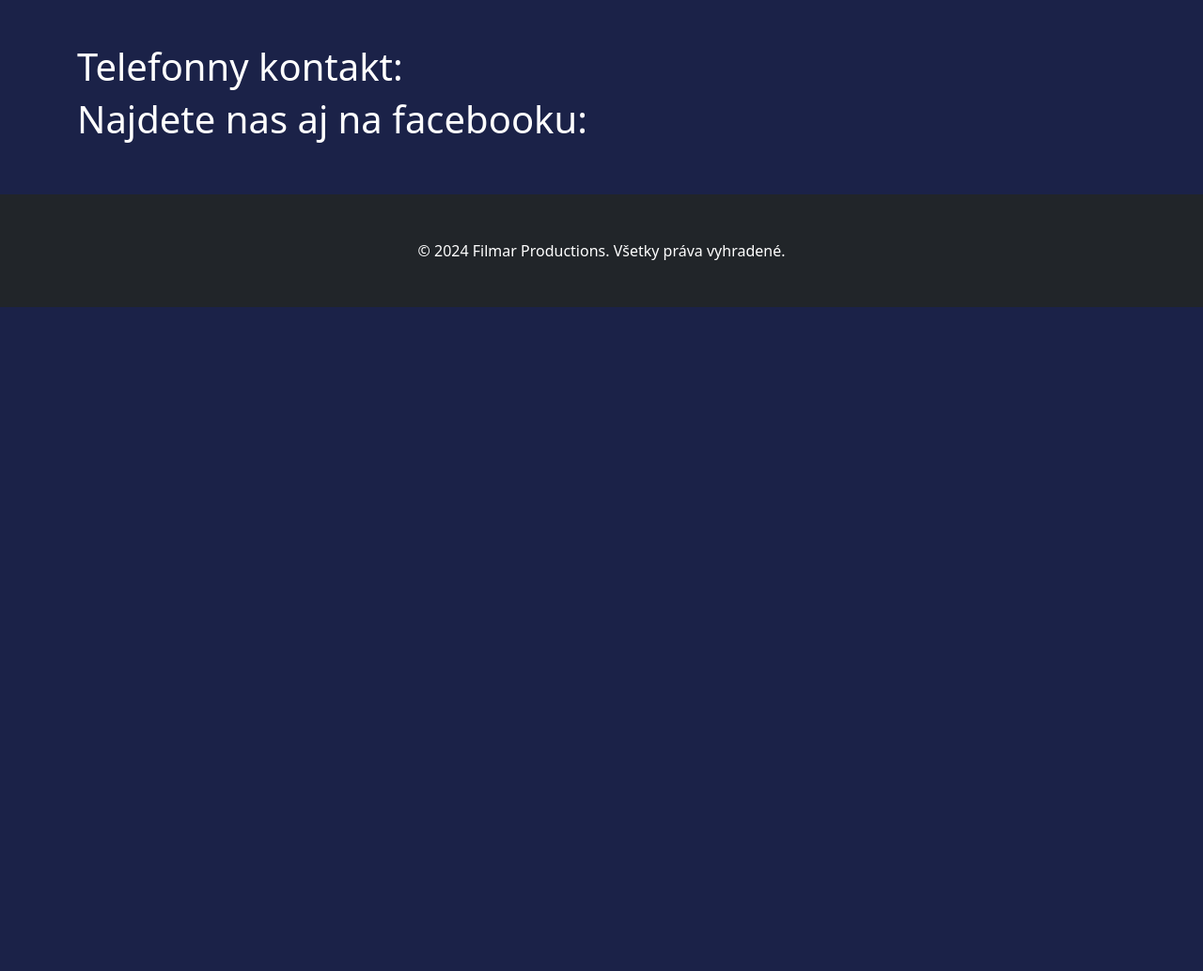
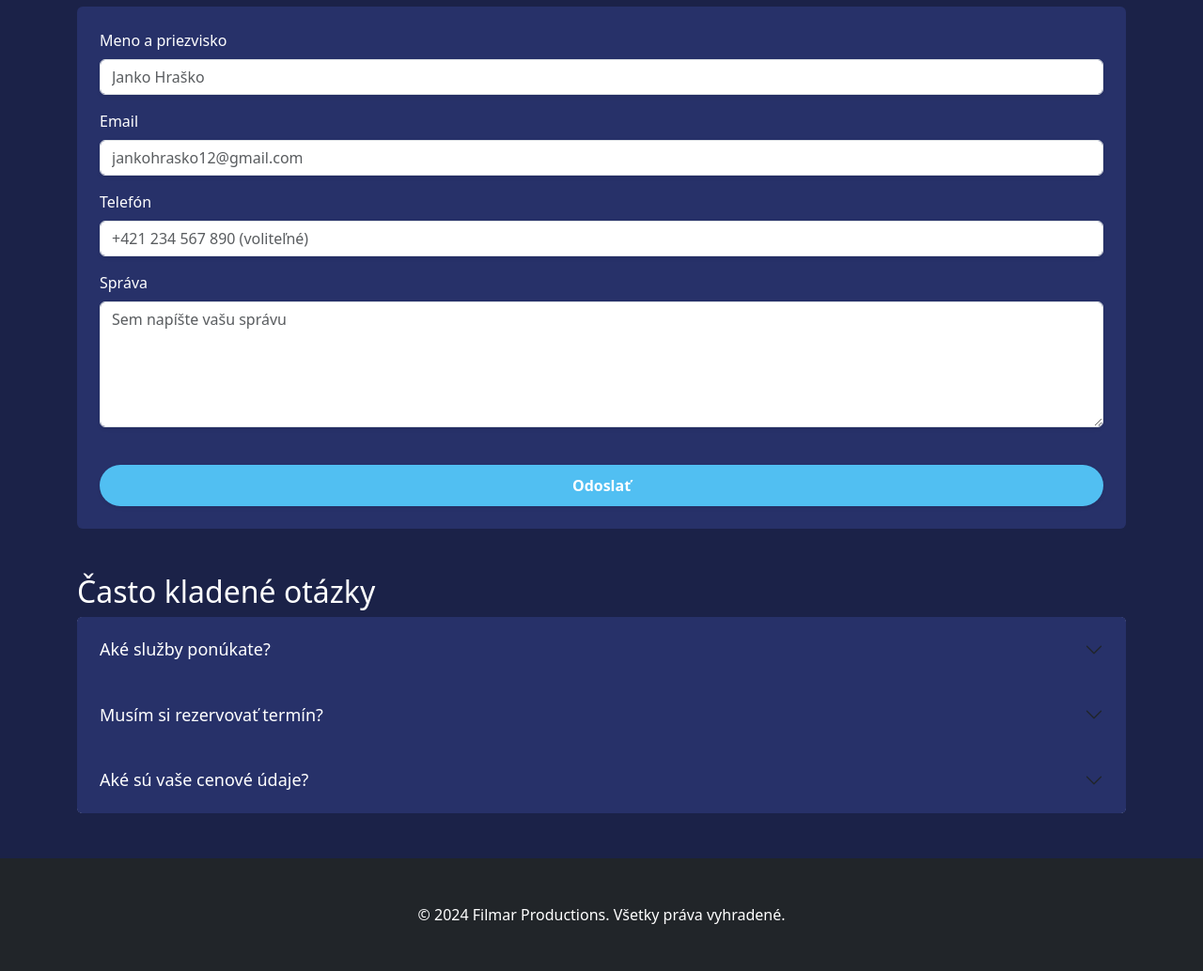
Before and after one commit to FilipIgorTomas/RPJ, a PHP site: page /contact.html in a window 1280 px wide. Shown: the part 896-1930 px from the top of the page at 94% size. Before the commit the page ends 1223 px from the top, so only its background shows below. Run offline with PHP 8.4, Linux system fonts and the light colour scheme.

Commit message:
design improvement

```diff
--- a/contact.html
+++ b/contact.html
@@ -32,16 +32,118 @@
     </header>
 
     <main>
-        <div class="container d-flex justify-content-center align-items-center pt-5 pb-5">
-          <div class="col">
-            <div class="row pb-2"><h1>Kde nas najdete:</h1></div>
-            <div class="row"><iframe src="https://www.google.com/maps/embed?pb=!1m18!1m12!1m3!1d263.5260026120424!2d21.236856298549547!3d49.011504648846795!2m3!1f0!2f0!3f0!3m2!1i1024!2i768!4f13.1!3m3!1m2!1s0x473ef2a3bcc4dd01%3A0x26798b95f0b0a1ab!2zU2tpc2VydmlzIFByZcWhb3YgLSBwb8W-acSNb3bFiGEgbHnFvsOtIGEgbHnFvmlhcnNrZWhvIHbDvXN0cm9qYSwgcHJlZGFqLCBzZXJ2aXMgbHnFvsOt!5e1!3m2!1ssk!2ssk!4v1735665971382!5m2!1ssk!2ssk" width="1000" height="600" style="border:0;" allowfullscreen="" loading="lazy" referrerpolicy="no-referrer-when-downgrade"></iframe></div>
-            <div class="row pt-5">
-              <h1>Telefonny kontakt:</h1>
-              <h1>Najdete nas aj na facebooku:</h1>
+      <div class="maintext1">
+
+        <div class="row">
+          <div class="col-12 text-center">
+            <h1 class="fw-bold">Kontakt</h1>
+            <h4>V prípade otázok nás neváhajte kontaktovať</h4>
+
+          </div>
+        </div>
+
+    </div>
+
+        <div class="container my-5">
+          <div class="row">
+            <!-- Contact Information -->
+            <div class="col-md-6 mb-4">
+              <h1>Kde nás nájdete</h1>
+              <p></p>
+              <p><strong>Adresa:</strong> Sabinovská 5141/92, 080 01 Prešov</p>
+              <p><strong>Telefón:</strong> <a href="tel:+1234567890">+421 123 456 789</a></p>
+              <p><strong>Email:</strong> <a href="mailto:info@skiservis.com">info@skiservis.com</a></p>
+              <p><strong>Otváracie hodiny:</strong><br>
+                Pon - Pia: 17:00 - 19:30 <br>
+                Sob: 10:00 - 12:00 <br>
+                Ned: Zatvorené
+              </p>
+              <div class="mt-3">
+                <h2>Sledujte nás</h2>
+                <a href="#" class="btn btn-primary me-2">Facebook</a>
+                <a href="#" class="btn btn-info">Instagram</a>
+              </div>
+            </div>
+
+            <!-- Map -->
+            <div class="col-md-6 mb-4">
+              <h2>Naša poloha</h2>
+              <div class="ratio ratio-16x9">
+                <iframe src="https://www.google.com/maps/embed?pb=!1m18!1m12!1m3!1d263.5260026120424!2d21.236856298549547!3d49.011504648846795!2m3!1f0!2f0!3f0!3m2!1i1024!2i768!4f13.1!3m3!1m2!1s0x473ef2a3bcc4dd01%3A0x26798b95f0b0a1ab!2zU2tpc2VydmlzIFByZcWhb3YgLSBwb8W-acSNb3bFiGEgbHnFvsOtIGEgbHnFvmlhcnNrZWhvIHbDvXN0cm9qYSwgcHJlZGFqLCBzZXJ2aXMgbHnFvsOt!5e1!3m2!1ssk!2ssk!4v1735665971382!5m2!1ssk!2ssk" width="1000" height="600" style="border:0;" allowfullscreen="" loading="lazy" referrerpolicy="no-referrer-when-downgrade"></iframe>
+              </div>
+            </div>
+          </div>
+
+          <div class="row">
+            <!-- Contact Form -->
+          <div class="col-12">
+            <h2>Napíšte nám</h2>
+            <form class="p-4 rounded">
+              <div class="mb-3">
+                <label for="name" class="form-label">Meno a priezvisko</label>
+                <input type="text" class="form-control shadow-sm" id="name" placeholder="Janko Hraško" required>
+              </div>
+              <div class="mb-3">
+                <label for="email" class="form-label">Email</label>
+                <input type="email" class="form-control shadow-sm" id="email" placeholder="jankohrasko12@gmail.com" required>
+              </div>
+              <div class="mb-3">
+                <label for="phone" class="form-label">Telefón</label>
+                <input type="tel" class="form-control shadow-sm" id="phone" placeholder="+421 234 567 890 (voliteľné)">
+              </div>
+              <div class="mb-3">
+                <label for="message" class="form-label">Správa</label>
+                <textarea class="form-control shadow-sm" id="message" rows="5" placeholder="Sem napíšte vašu správu" required></textarea>
+              </div>
+              <button type="submit" class="custom-btn w-100 shadow-sm mt-4">Odoslať</button>
+            </form>
+          </div>
+        </div>
+      </div>
+
+      <!-- FAQ -->
+      <div class="container mb-5">
+        <h2>Často kladené otázky</h2>
+        <div class="accordion" id="accordionExample">
+          <div class="accordion-item border-0">
+            <h2 class="accordion-header">
+              <button class="accordion-button collapsed" type="button" data-bs-toggle="collapse" data-bs-target="#collapseOne" aria-expanded="false" aria-controls="collapseOne">
+                Aké služby ponúkate?
+              </button>
+            </h2>
+            <div id="collapseOne" class="accordion-collapse collapse" data-bs-parent="#accordionExample">
+              <div class="accordion-body">
+                Ponúkame tuning, opravy a požičovne lyží a snowboardov. Kontaktujte nás pre konkrétne služby.
+              </div>
+            </div>
+          </div>
+          <div class="accordion-item border-0">
+            <h2 class="accordion-header">
+              <button class="accordion-button collapsed" type="button" data-bs-toggle="collapse" data-bs-target="#collapseTwo" aria-expanded="false" aria-controls="collapseTwo">
+                Musím si rezervovať termín?
+              </button>
+            </h2>
+            <div id="collapseTwo" class="accordion-collapse collapse" data-bs-parent="#accordionExample">
+              <div class="accordion-body">
+                Aj keď sú návštevy vítané, odporúčame vám rezervovať si stretnutie počas hlavnej sezóny, aby ste zabezpečili rýchle služby.
+              </div>
+            </div>
+          </div>
+          <div class="accordion-item border-0">
+            <h2 class="accordion-header">
+              <button class="accordion-button collapsed" type="button" data-bs-toggle="collapse" data-bs-target="#collapseThree" aria-expanded="false" aria-controls="collapseThree">
+                Aké sú vaše cenové údaje?
+              </button>
+            </h2>
+            <div id="collapseThree" class="accordion-collapse collapse" data-bs-parent="#accordionExample">
+              <div class="accordion-body">
+                Cena sa líši v závislosti od služby. Pre podrobný cenník nás prosím kontaktujte alebo navštívte našu predajňu.
+              </div>
             </div>
           </div>
         </div>
+      </div>
+
     </main>
 
     <footer class="bg-dark text-white p-5">
--- a/css/style.css
+++ b/css/style.css
@@ -6,6 +6,10 @@ body {
 
 nav {
     background-color: #1b2248;
+}
+
+.nav-link {
+    color: #f0f0f0;
 }
 
 main {
@@ -59,3 +63,53 @@ header {
     height: 100%;
     object-fit: cover;
 }
+
+
+.custom-caption {
+    top: 55%;
+    left: 15%;
+    transform: translateY(-50%);
+    text-align: left;
+    z-index: 2;
+}
+
+.custom-caption h1 {
+    font-size: 3rem;
+    font-weight: bold;
+    color: #ffffff;
+    text-shadow: 8px 8px 20px rgba(0, 0, 0, 1);
+}
+
+.custom-caption p {
+    font-size: 1.5rem;
+    font-weight: bold;
+    text-shadow: 8px 8px 20px rgba(0, 0, 0, 1);
+    margin-top: 10px;
+}
+
+.carousel-caption {
+    position: absolute;
+    width: auto;
+    max-width: 50%;
+}
+
+.overlay {
+    position: absolute;
+    top: 0;
+    left: 0;
+    width: 100%;
+    height: 100%;
+    background-color: rgba(0, 0, 0, 0.1);
+    z-index: 1;
+}
+
+form {
+    background-color: #273169;
+}
+
+.accordion-button {
+    background-color: #273169;
+    color: white;
+    padding: 1.5rem;
+    font-size: large;
+}
```
Also changed, not shown: about.html (+11 -5 lines), index.html (+22 -3 lines), images/aboutpic.jpg (added), images/profile1.jpg (added), images/slide1.jpg (deleted), images/slide1.png (added), images/slide3.jpg, 2 other files.
